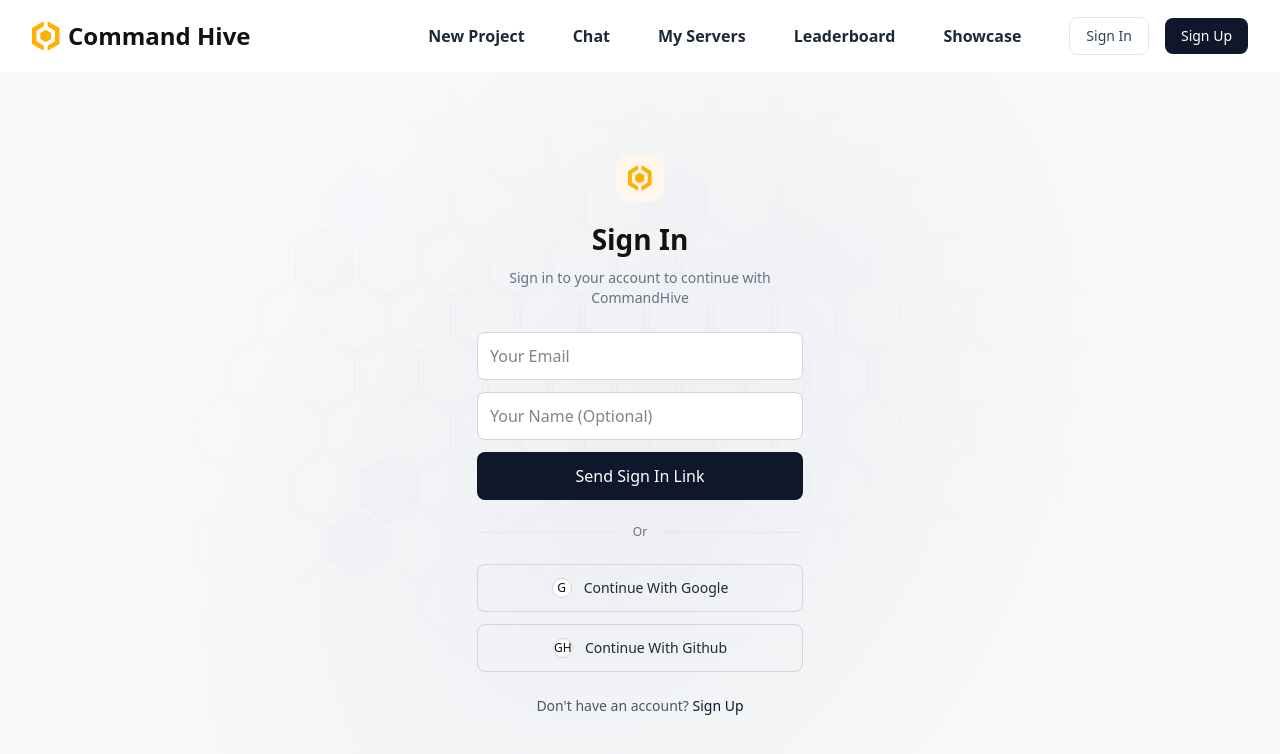
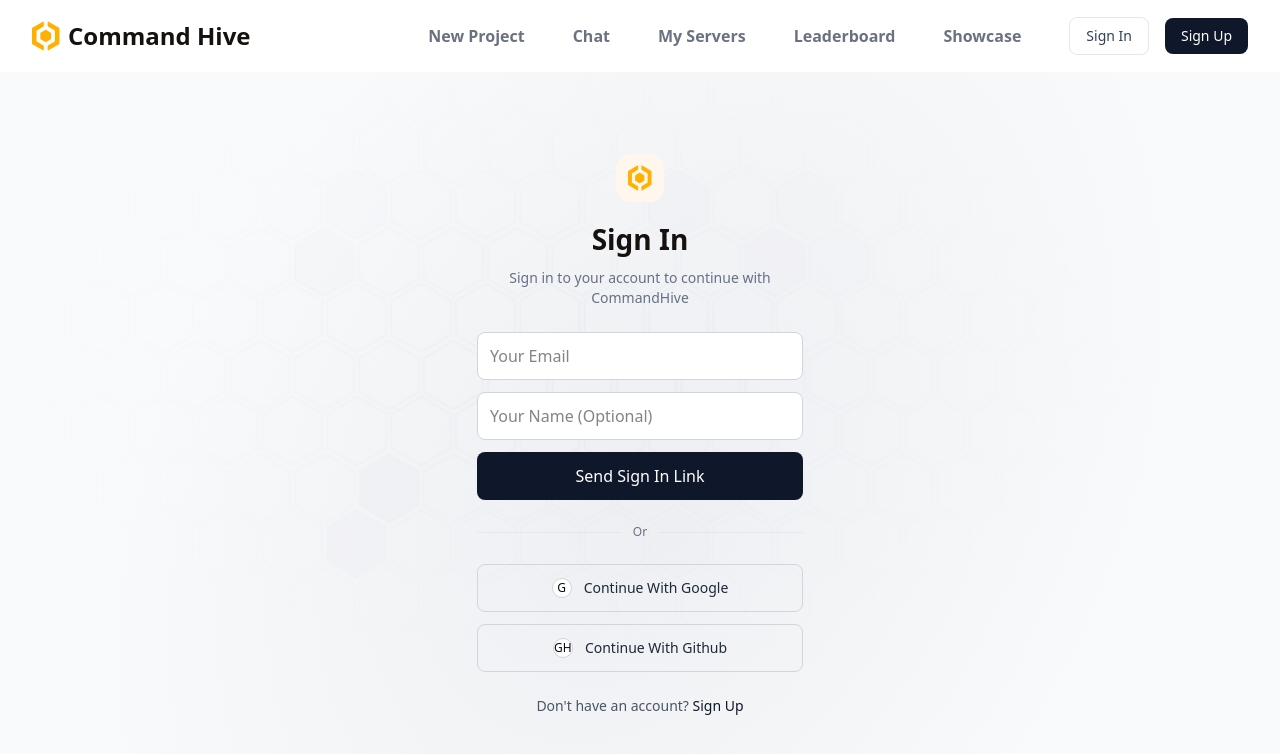
Before and after one commit to thecurioussailor/cammand-hive, a Next.js app: page /signin in a window 1280 px wide. Shown: the top 754 px of the page. Built offline with nearby package versions, Linux system fonts and the light colour scheme.

Commit message:
improved navabar

```diff
--- a/components/Navbar.tsx
+++ b/components/Navbar.tsx
@@ -1,5 +1,7 @@
+"use client"
 import Link from "next/link";
 import Image from "next/image";
+import { usePathname } from "next/navigation";
 
 const navItems = [
     { href: "/", label: "New Project" },
@@ -9,6 +11,7 @@
     { href: "/showcase", label: "Showcase" },
   ];
 const Navbar = () => {
+    const pathname = usePathname()
   return (
     <nav className="fixed flex justify-between items-center top-0 left-0 right-0 z-50 px-8 h-[72px] bg-white">
         <div className="flex">
@@ -20,7 +23,10 @@
         <div className="flex items-center gap-8">
             <div className="flex items-center gap-4">
                 {navItems.map((item) => (
-                    <Link href={item.href} key={item.href} className="text-[16px] rounded-lg px-4 py-2 font-semibold text-[#1D2939]">
+                    <Link
+                        href={item.href}
+                        key={item.href}
+                        className={`text-[16px] rounded-lg px-4 py-2 transition-all duration-300 ease-in-out font-semibold text-gray-500 ${pathname === item.href ? "bg-slate-100 text-gray-800" : ""}`}>
                         {item.label}
                     </Link>
                 ))}
```
